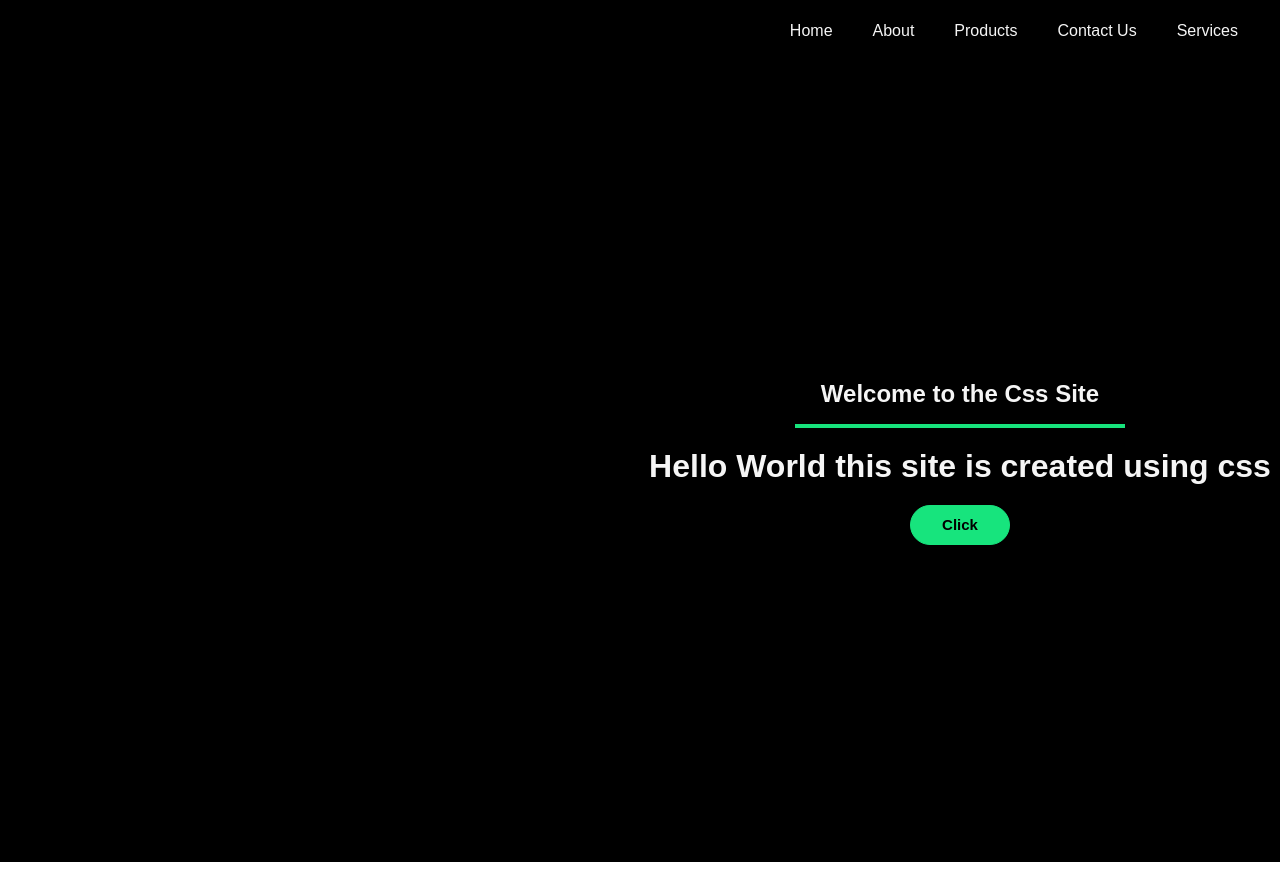
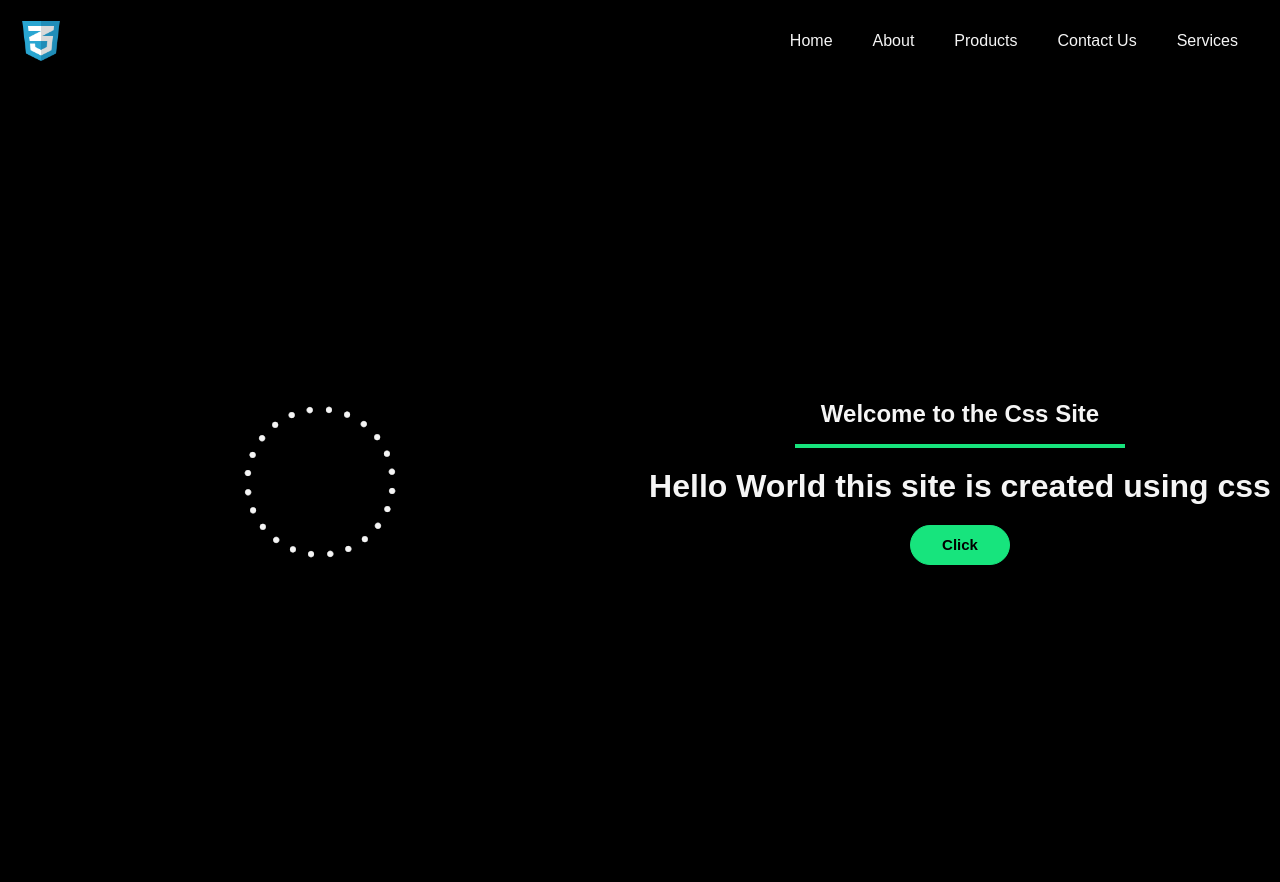
Before and after one commit to mayankverma0097/site_using_css_flex, a plain HTML site: page index.html in a window 1280 px wide. Drawn offline with Linux system fonts and the light colour scheme.

Commit message:
Add files via upload

```diff
--- a/index.css
+++ b/index.css
@@ -43,7 +43,7 @@ nav ul li:hover{
 #First {
   width: 50%;
   height: 100%;
-  background: url("./assests/images/img1.gif");
+  background: url("./assets/images/img1.gif");
   background-position: center;
   background-repeat: no-repeat;
   /* border: 1px solid white; */
--- a/index.html
+++ b/index.html
@@ -8,7 +8,7 @@
   </head>
   <body>
     <nav>
-      <img src="./assests/images/css.png" alt="" />
+      <img src="./assets/images/css.png" alt="" />
       <ul>
         <li>Home</li>
         <li>About</li>
```
